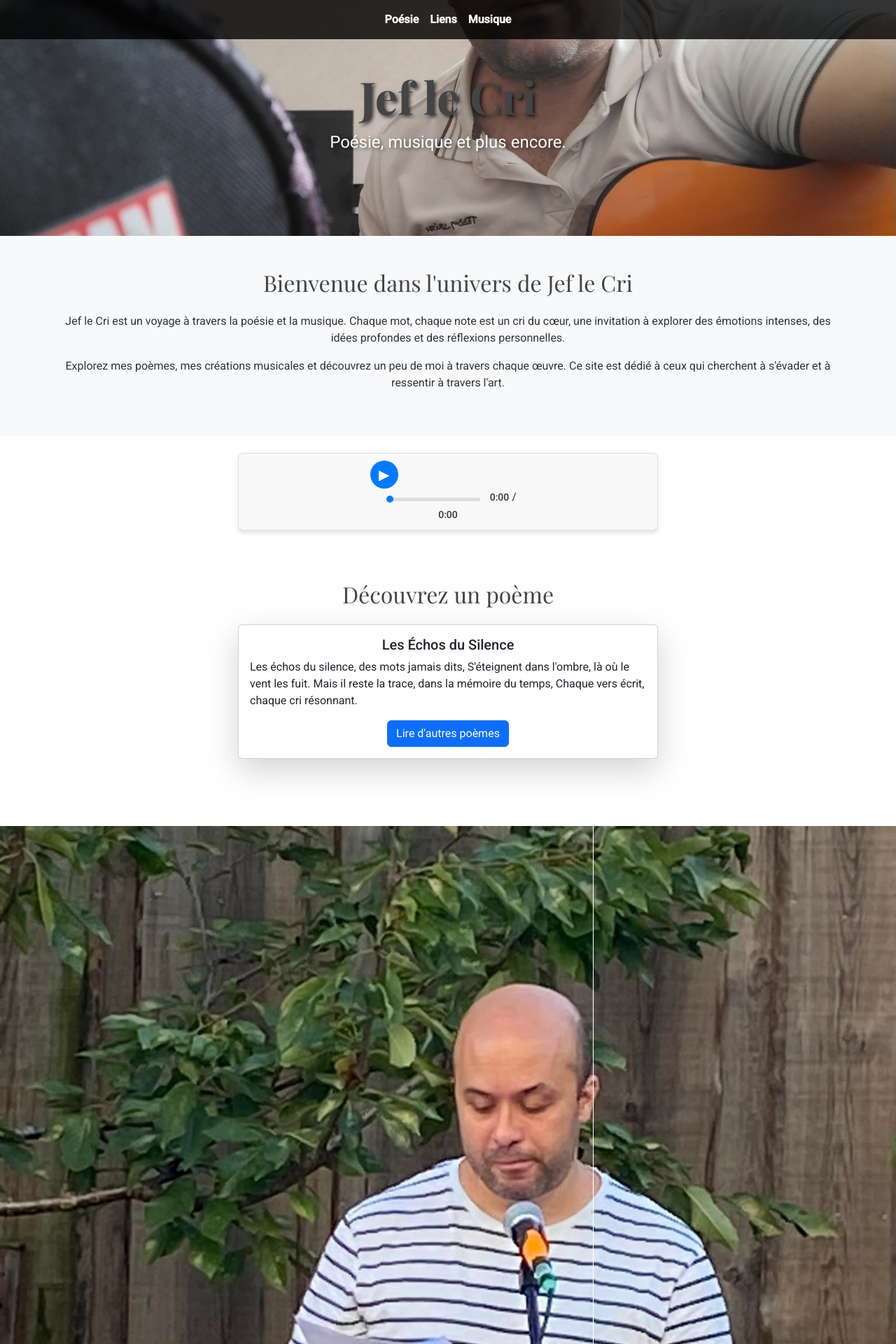
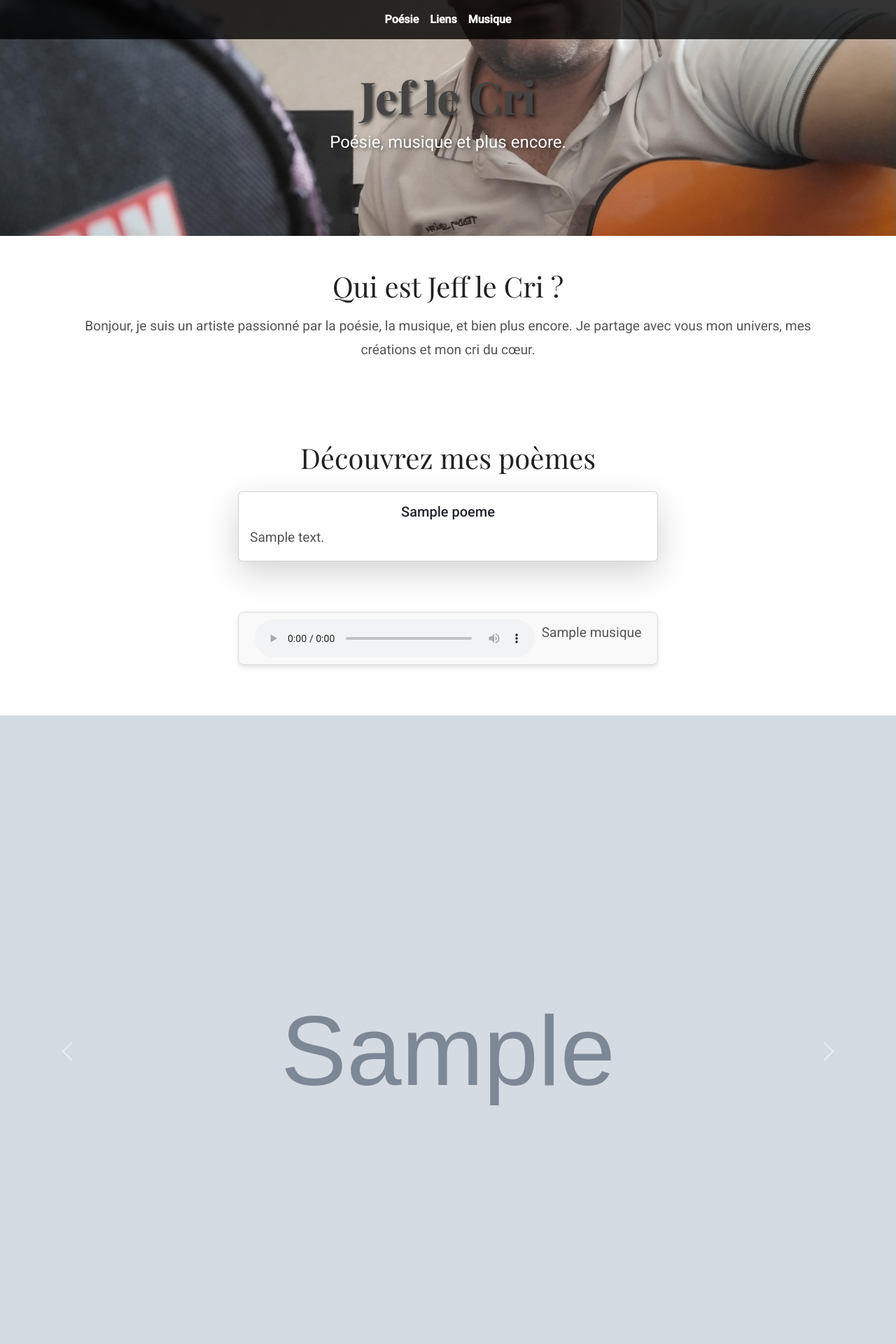
Before and after one commit to Damour8333/jef_le_cri, a PHP site: page / in a window 1280 px wide. Shown: the top 1920 px of the page at 70% size. Run offline with PHP 8.4, Linux system fonts and the light colour scheme; tables that the repository leaves empty or names only in its code hold one stand-in row (values such as "Sample post"); grey boxes marked "Sample" are stand-in pictures.

Commit message:
rajout du php site dynamique

```diff
--- a/INDEX.HTML
+++ /dev/null
@@ -1,149 +0,0 @@
-<!DOCTYPE html>
-<html lang="fr">
-<head>
-    <meta charset="UTF-8">
-    <meta name="viewport" content="width=device-width, initial-scale=1.0">
-    <title>Jeff - Poésie et Musique</title>
-    <!-- Bootstrap CSS -->
-    <link href="https://cdn.jsdelivr.net/npm/bootstrap@5.3.0/dist/css/bootstrap.min.css" rel="stylesheet">
-    <!-- Google Fonts -->
-    <link href="https://fonts.googleapis.com/css2?family=Playfair+Display:wght@400;700&family=Roboto:wght@300;400;500&display=swap" rel="stylesheet">
-    <!-- Custom CSS -->
-    <link rel="stylesheet" href="style.css">
-</head>
-<body>
-    <!-- Menu fixé en haut -->
-    <nav class="navbar navbar-expand-lg navbar-dark">
-        <div class="container">
-            <button class="navbar-toggler" type="button" data-bs-toggle="collapse" data-bs-target="#navbarNav">
-                <span class="navbar-toggler-icon"></span>
-            </button>
-            <div class="collapse navbar-collapse justify-content-center" id="navbarNav">
-                <ul class="navbar-nav">
-                    <li class="nav-item"><a class="nav-link text-white" href="poesie.html">Poésie</a></li>
-                    <li class="nav-item"><a class="nav-link text-white" href="liens.html">Liens</a></li>
-                    <li class="nav-item"><a class="nav-link text-white" href="musique.html">Musique</a></li>
-                </ul>
-            </div>
-        </div>
-    </nav>
-
-    <!-- Bandeau avec Image de Fond -->
-    <header class="banner position-relative">
-        <div class="container text-center text-white">
-            <div class="banner-text">
-                <h1>Jef le Cri</h1>
-                <p>Poésie, musique et plus encore.</p>
-            </div>
-        </div>
-    </header>
-    <section>
-        <!-- Partie Introduction -->
-        <section id="introduction" class="py-5 bg-light">
-            <div class="container text-center">
-                <h2 class="mb-4">Bienvenue dans l'univers de Jef le Cri</h2>
-                <p>
-                    Jef le Cri est un voyage à travers la poésie et la musique. Chaque mot, chaque note est un cri du cœur, une invitation à explorer des émotions intenses, des idées profondes et des réflexions personnelles.
-                </p>
-                <p>
-                    Explorez mes poèmes, mes créations musicales et découvrez un peu de moi à travers chaque œuvre. Ce site est dédié à ceux qui cherchent à s'évader et à ressentir à travers l'art.
-                </p>
-            </div>
-            <!-- Ajouter une classe au conteneur principal pour appliquer le fond -->
-            <div class="background-image"></div>
-        </section>
-
-        <!-- Lecteur Audio -->
-        <section class="audio-player text-center py-4">
-            <div class="container">
-                <div class="custom-audio-player">
-                    <audio id="audio-player" preload="metadata">
-                        <source src="music/le banjo mastering ville défigurée - 10_10_2023 14.14.mp3" type="audio/mp3">
-                        Votre navigateur ne supporte pas l'élément audio.
-                    </audio>
-                    <div class="controls">
-                        <button id="play-pause" class="play-pause-btn">▶</button>
-                        <div class="progress-container">
-                            <input id="progress-bar" type="range" min="0" max="100" value="0">
-                        </div>
-                        <span id="current-time" class="time-display">0:00</span> /
-                        <span id="duration" class="time-display">0:00</span>
-                    </div>
-                </div>
-            </div>
-        </section>
-    </section>
-
-
-
-
-    <!-- Carte Poésie -->
-    <section id="poesie-card" class="py-5">
-        <div class="container">
-            <h2 class="text-center mb-4">Découvrez un poème</h2>
-            <div class="card shadow-lg mx-auto" style="max-width: 600px;">
-                <div class="card-body">
-                    <h5 class="card-title text-center">Les Échos du Silence</h5>
-                    <p class="card-text">
-                        Les échos du silence, des mots jamais dits,
-                        S'éteignent dans l'ombre, là où le vent les fuit.
-                        Mais il reste la trace, dans la mémoire du temps,
-                        Chaque vers écrit, chaque cri résonnant.
-                    </p>
-                    <div class="text-center">
-                        <a href="poesie.html" class="btn btn-primary">Lire d'autres poèmes</a>
-                    </div>
-                </div>
-            </div>
-        </div>
-    </section>
-
-    <!-- Carrousel -->
-<!-- Carrousel -->
-<section id="carrousel" class="my-5">
-    <div id="carouselExample" class="carousel slide" data-bs-ride="carousel" data-bs-interval="5000"> <!-- Durée entre chaque changement d'image -->
-        <div class="carousel-inner">
-            <div class="carousel-item active">
-                <img src="picture/jef1.jpg" class="d-block w-100" alt="Photo 1">
-            </div>
-            <div class="carousel-item">
-                <img src="picture/jef 2.jpg" class="d-block w-100" alt="Photo 2">
-            </div>
-            <div class="carousel-item">
-                <img src="picture/jef 3.jpg" class="d-block w-100" alt="Photo 3">
-            </div>
-            <div class="carousel-item">
-                <img src="picture/jef 4.jpg" class="d-block w-100" alt="Photo 4">
-            </div>
-            <div class="carousel-item">
-                <img src="picture/jef 6.jpg" class="d-block w-100" alt="Photo 5">
-            </div>
-        </div>
-        <button class="carousel-control-prev" type="button" data-bs-target="#carouselExample" data-bs-slide="prev">
-            <span class="carousel-control-prev-icon" aria-hidden="true"></span>
-            <span class="visually-hidden">Previous</span>
-        </button>
-        <button class="carousel-control-next" type="button" data-bs-target="#carouselExample" data-bs-slide="next">
-            <span class="carousel-control-next-icon" aria-hidden="true"></span>
-            <span class="visually-hidden">Next</span>
-        </button>
-    </div>
-    <div class="carousel-controls text-center mt-3">
-        <button id="pause-btn" class="btn btn-danger">Pause</button>
-        <button id="play-btn" class="btn btn-success" style="display:none;">Play</button>
-    </div>
-</section>
-
-
-
-    <!-- Footer -->
-    <footer class="text-center py-3 bg-light">
-        <p>&copy; 2024 Jeff - Tous droits réservés.</p>
-    </footer>
-
-    <!-- Bootstrap Bundle JS -->
-    <script src="https://cdn.jsdelivr.net/npm/bootstrap@5.3.0/dist/js/bootstrap.bundle.min.js"></script>
-    <script src="script.js"></script>
-
-</body>
-</html>
--- /dev/null
+++ b/index.php
@@ -0,0 +1,138 @@
+<?php
+// Connexion à la base de données
+$host = 'localhost';
+$user = 'root';
+$password = '';
+$database = 'cms_jeff';
+
+$conn = new mysqli($host, $user, $password, $database);
+
+if ($conn->connect_error) {
+    die("Connection failed: " . $conn->connect_error);
+}
+
+// Récupérer les poèmes
+$stmt_poemes = $conn->query("SELECT * FROM `poemes`");
+$poemes = $stmt_poemes->fetch_all(MYSQLI_ASSOC);
+
+// Récupérer la musique
+$stmt_musique = $conn->query("SELECT * FROM `musique`");
+$musique = $stmt_musique->fetch_all(MYSQLI_ASSOC);
+
+// Récupérer les images du carrousel
+$stmt_images = $conn->query("SELECT * FROM `images_carrousel`");
+$images_carrousel = $stmt_images->fetch_all(MYSQLI_ASSOC);
+
+$conn->close();
+?>
+
+<!DOCTYPE html>
+<html lang="fr">
+<head>
+    <meta charset="UTF-8">
+    <meta name="viewport" content="width=device-width, initial-scale=1.0">
+    <title>Jeff - Poésie et Musique</title>
+    <!-- Bootstrap CSS -->
+    <link href="https://cdn.jsdelivr.net/npm/bootstrap@5.3.0/dist/css/bootstrap.min.css" rel="stylesheet">
+    <!-- Google Fonts -->
+    <link href="https://fonts.googleapis.com/css2?family=Playfair+Display:wght@400;700&family=Roboto:wght@300;400;500&display=swap" rel="stylesheet">
+    <!-- Custom CSS -->
+    <link rel="stylesheet" href="style.css">
+</head>
+<body>
+    <!-- Menu fixé en haut -->
+    <nav class="navbar navbar-expand-lg navbar-dark">
+        <div class="container">
+            <button class="navbar-toggler" type="button" data-bs-toggle="collapse" data-bs-target="#navbarNav">
+                <span class="navbar-toggler-icon"></span>
+            </button>
+            <div class="collapse navbar-collapse justify-content-center" id="navbarNav">
+                <ul class="navbar-nav">
+                    <li class="nav-item"><a class="nav-link text-white" href="poesie.php">Poésie</a></li>
+                    <li class="nav-item"><a class="nav-link text-white" href="liens.php">Liens</a></li>
+                    <li class="nav-item"><a class="nav-link text-white" href="musique.php">Musique</a></li>
+                </ul>
+            </div>
+        </div>
+    </nav>
+
+    <!-- Bandeau avec Image de Fond -->
+    <header class="banner position-relative">
+        <div class="container text-center text-white">
+            <div class="banner-text">
+                <h1>Jef le Cri</h1>
+                <p>Poésie, musique et plus encore.</p>
+            </div>
+        </div>
+    </header>
+
+     <!-- Section intro -->
+     <section class="py-5">
+        <div class="container">
+            <h2 class="text-center">Qui est Jeff le Cri ?</h2>
+            <p class="text-center mt-3">Bonjour, je suis un artiste passionné par la poésie, la musique, et bien plus encore. Je partage avec vous mon univers, mes créations et mon cri du cœur.</p>
+        </div>
+    </section>
+
+    <!-- Section Poèmes -->
+    <section id="poesie-card" class="py-5">
+        <div class="container">
+            <h2 class="text-center mb-4">Découvrez mes poèmes</h2>
+            <?php foreach ($poemes as $poeme): ?>
+                <div class="card shadow-lg mx-auto" style="max-width: 600px;">
+                    <div class="card-body">
+                        <h5 class="card-title text-center"><?php echo htmlspecialchars($poeme['titre']); ?></h5>
+                        <p class="card-text"><?php echo nl2br(htmlspecialchars($poeme['contenu'])); ?></p>
+                    </div>
+                </div>
+            <?php endforeach; ?>
+        </div>
+    </section>
+
+    <!-- Section Musique -->
+    <section class="audio-player text-center py-4">
+        <div class="container">
+            <?php foreach ($musique as $track): ?>
+                <div class="custom-audio-player">
+                    <!-- Contrôle de l'audio avec le chemin dynamique -->
+                    <audio controls>
+                        <source src="http://localhost<?php echo htmlspecialchars($track['fichier_audio']); ?>" type="audio/mp3">
+                        Votre navigateur ne supporte pas l'élément audio.
+                    </audio>
+                    <p><?php echo htmlspecialchars($track['titre']); ?></p>
+                </div>
+            <?php endforeach; ?>
+        </div>
+    </section>
+
+    <!-- Carrousel -->
+    <section id="carrousel" class="my-5">
+        <div id="carouselExample" class="carousel slide" data-bs-ride="carousel">
+            <div class="carousel-inner">
+                <?php foreach ($images_carrousel as $index => $image): ?>
+                    <div class="carousel-item <?php echo $index === 0 ? 'active' : ''; ?>">
+                        <img src="<?php echo htmlspecialchars($image['image_path']); ?>" class="d-block w-100" alt="Image du carrousel">
+                    </div>
+                <?php endforeach; ?>
+            </div>
+            <button class="carousel-control-prev" type="button" data-bs-target="#carouselExample" data-bs-slide="prev">
+                <span class="carousel-control-prev-icon" aria-hidden="true"></span>
+                <span class="visually-hidden">Précédent</span>
+            </button>
+            <button class="carousel-control-next" type="button" data-bs-target="#carouselExample" data-bs-slide="next">
+                <span class="carousel-control-next-icon" aria-hidden="true"></span>
+                <span class="visually-hidden">Suivant</span>
+            </button>
+        </div>
+    </section>
+
+    <!-- Footer -->
+    <footer class="text-center py-3 bg-light">
+        <p>&copy; 2024 Jeff - Tous droits réservés.</p>
+    </footer>
+
+    <!-- Bootstrap Bundle JS -->
+    <script src="https://cdn.jsdelivr.net/npm/bootstrap@5.3.0/dist/js/bootstrap.bundle.min.js"></script>
+    <script src="script.js"></script>
+</body>
+</html>
--- a/style.css
+++ b/style.css
@@ -27,7 +27,7 @@ h1, h2 {
 
 /* Style de la bannière */
 .banner {
-    background-image: url('picture/IMG_20240912_124644.jpg'); /* Remplacez par le chemin de votre image */
+    background-image: url('picture/jef10.jpg'); /* Remplacez par le chemin de votre image */
     background-attachment: fixed; /* Image mobile au défilement */
     background-size: cover;
     background-position: center;
@@ -197,3 +197,15 @@ footer {
 .navbar.scrolled {
     transform: translateY(0); /* Navbar visible */
 }
+
+
+section h2 {
+    font-size: 2.5rem;
+    color: #222;
+}
+
+section p {
+    font-size: 1.2rem;
+    color: #555;
+    line-height: 1.8;
+}
```
Also changed, not shown: poesie.html (deleted, +0 -271 lines), poesie.php (added, +96 -0 lines), README.md, liens.php (renamed from liens.html), musique.php (renamed from musique.html), picture/jef 2.jpg (deleted), picture/jef10.jpg (renamed from picture/IMG_20240912_124644.jpg), 5 other files.
